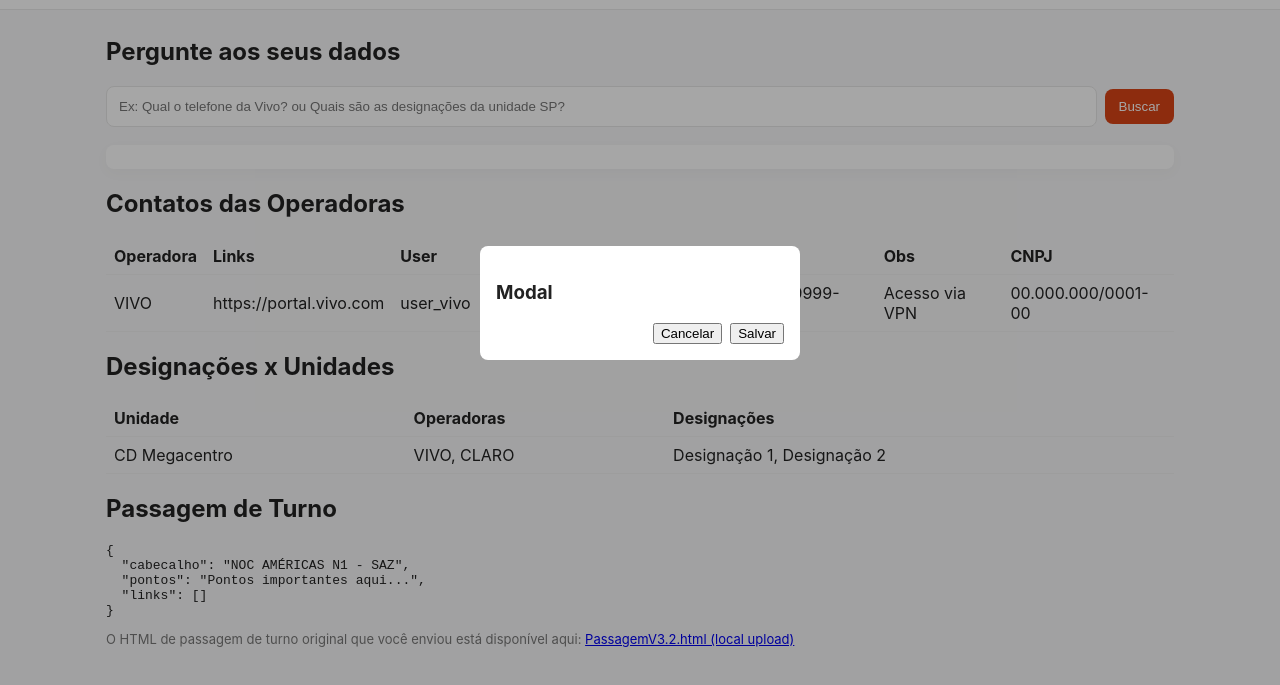
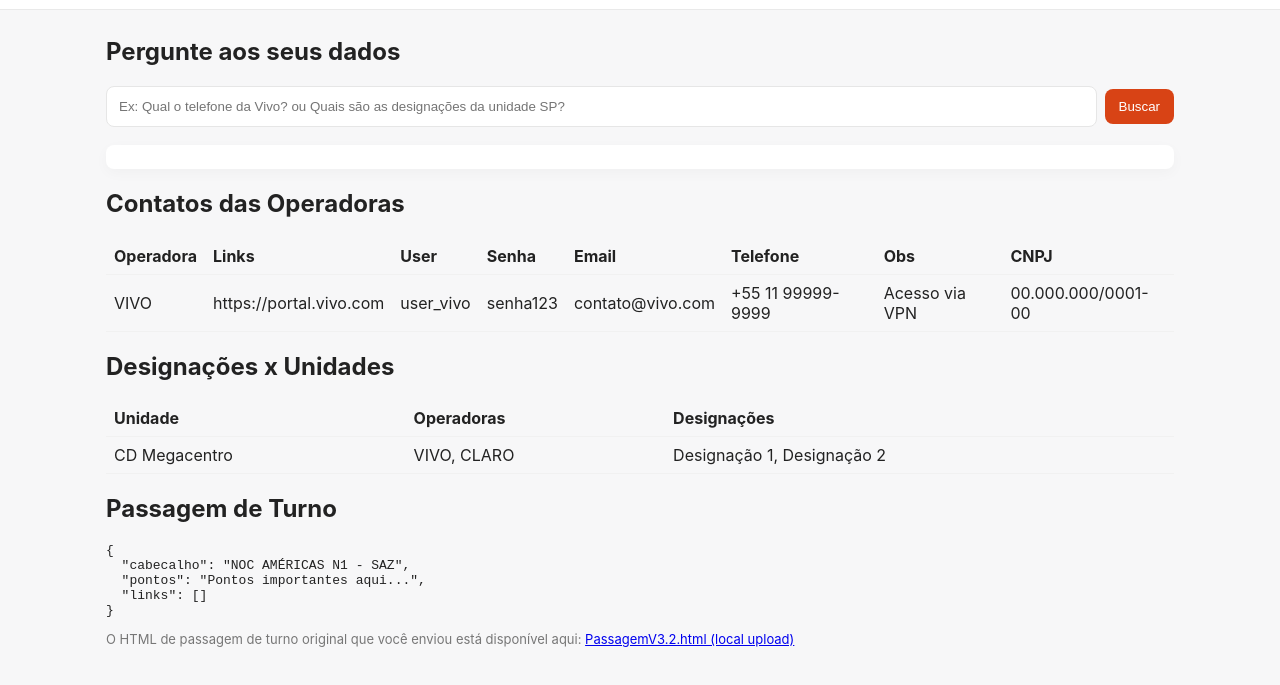
Before and after one commit to HitssBusca/Buscador, a website: page index.html in a window 1280 px wide. Shown: the part 97-782 px from the top of the page. Drawn offline with Linux system fonts and the light colour scheme.

Commit message:
Update index.html

```diff
--- a/index.html
+++ b/index.html
@@ -61,16 +61,12 @@
   </main>
 
   <!-- modal simples -->
-  <div id="modal" class="modal hidden">
-    <div class="modal-content">
-      <h3 id="modalTitle">Modal</h3>
-      <div id="modalBody"></div>
-      <div class="modal-actions">
-        <button id="modalCancel">Cancelar</button>
-        <button id="modalOk">Salvar</button>
-      </div>
-    </div>
-  </div>
+  <div id="modal" class="hidden">
+  <div id="modalTitle"></div>
+  <div id="modalBody"></div>
+  <button id="modalCancel">Cancelar</button>
+  <button id="modalOk">Salvar</button>
+</div>
 
   <script src="app.js"></script>
 </body>
```
